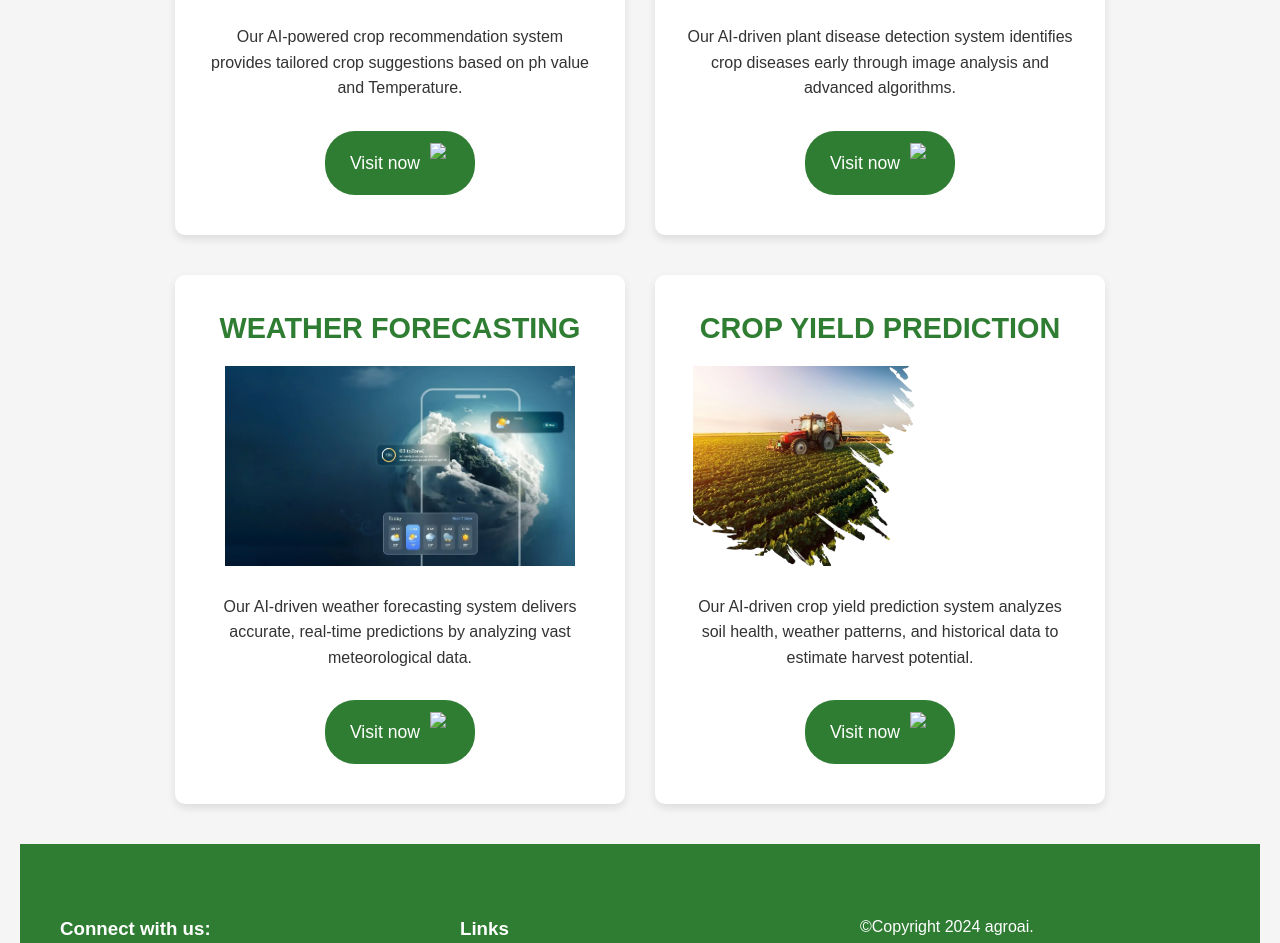
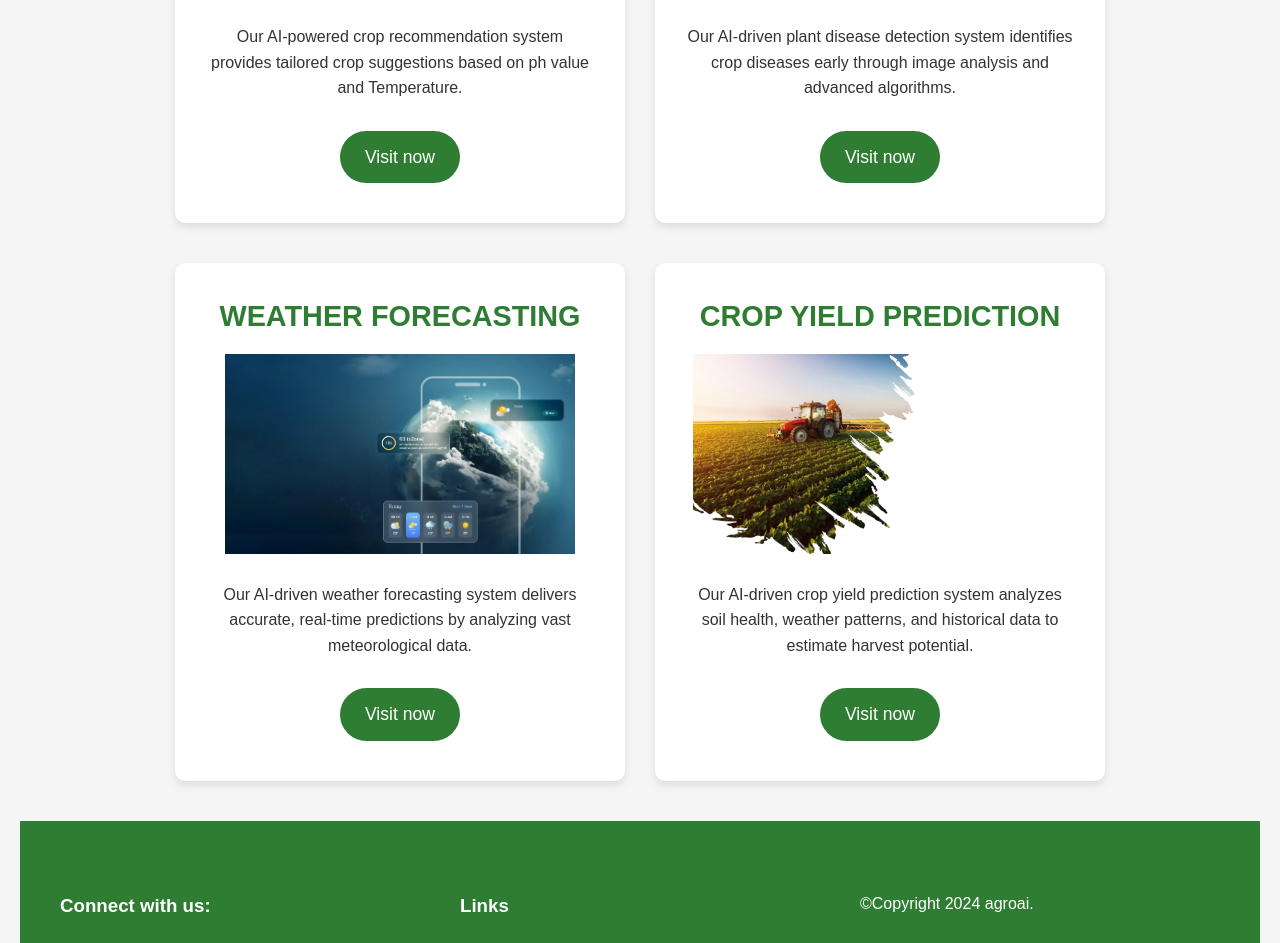
Before and after one commit to himanshi-0908/Agri_AI, a plain HTML site: page Homepage/index.html in a window 1280 px wide. Shown: the part 1242-2185 px from the top of the page. Drawn offline with Linux system fonts and the light colour scheme.

Commit message:
Update index.html

```diff
--- a/Homepage/index.html
+++ b/Homepage/index.html
@@ -50,14 +50,14 @@
         <h2>CROP RECOMMENDATION</h2>
         <img src="_1732994588152-10.png" alt="Crop Recommendation">
         <p>Our AI-powered crop recommendation system provides tailored crop suggestions based on ph value and Temperature.</p>
-        <a href="https://croprecommendation1.streamlit.app/" class="btn">Visit now <img src="forward2.png" alt="arrow"></a>
+        <a href="https://croprecommendation1.streamlit.app/" class="btn">Visit now </a>
       </div>
 
       <div class="feature-card">
         <h2>DISEASE PREDICTION</h2>
         <img src="uai-removebg-preview-10.png" alt="Disease Prediction">
         <p>Our AI-driven plant disease detection system identifies crop diseases early through image analysis and advanced algorithms.</p>
-        <a href="http://localhost:8502/" class="btn">Visit now <img src="forward3.png" alt="arrow"></a>
+        <a href="http://localhost:8502/" class="btn">Visit now </a>
       </div>
     </div>
 
@@ -66,14 +66,14 @@
         <h2>WEATHER FORECASTING</h2>
         <img src="_1732993574283-10.png" alt="Weather Forecasting">
         <p>Our AI-driven weather forecasting system delivers accurate, real-time predictions by analyzing vast meteorological data.</p>
-        <a href="https://agri-ai-16kw.vercel.app/" class="btn">Visit now <img src="forward0.png" alt="arrow"></a>
+        <a href="https://agri-ai-16kw.vercel.app/" class="btn">Visit now </a>
       </div>
 
       <div class="feature-card">
         <h2>CROP YIELD PREDICTION</h2>
         <img src="screenshot-442-removebg-preview-10.png" alt="Yield Prediction">
         <p>Our AI-driven crop yield prediction system analyzes soil health, weather patterns, and historical data to estimate harvest potential.</p>
-        <a href="https://cropyieldbyrana.streamlit.app/" class="btn">Visit now <img src="forward1.png" alt="arrow"></a>
+        <a href="https://cropyieldbyrana.streamlit.app/" class="btn">Visit now </a>
       </div>
     </div>
 
```
